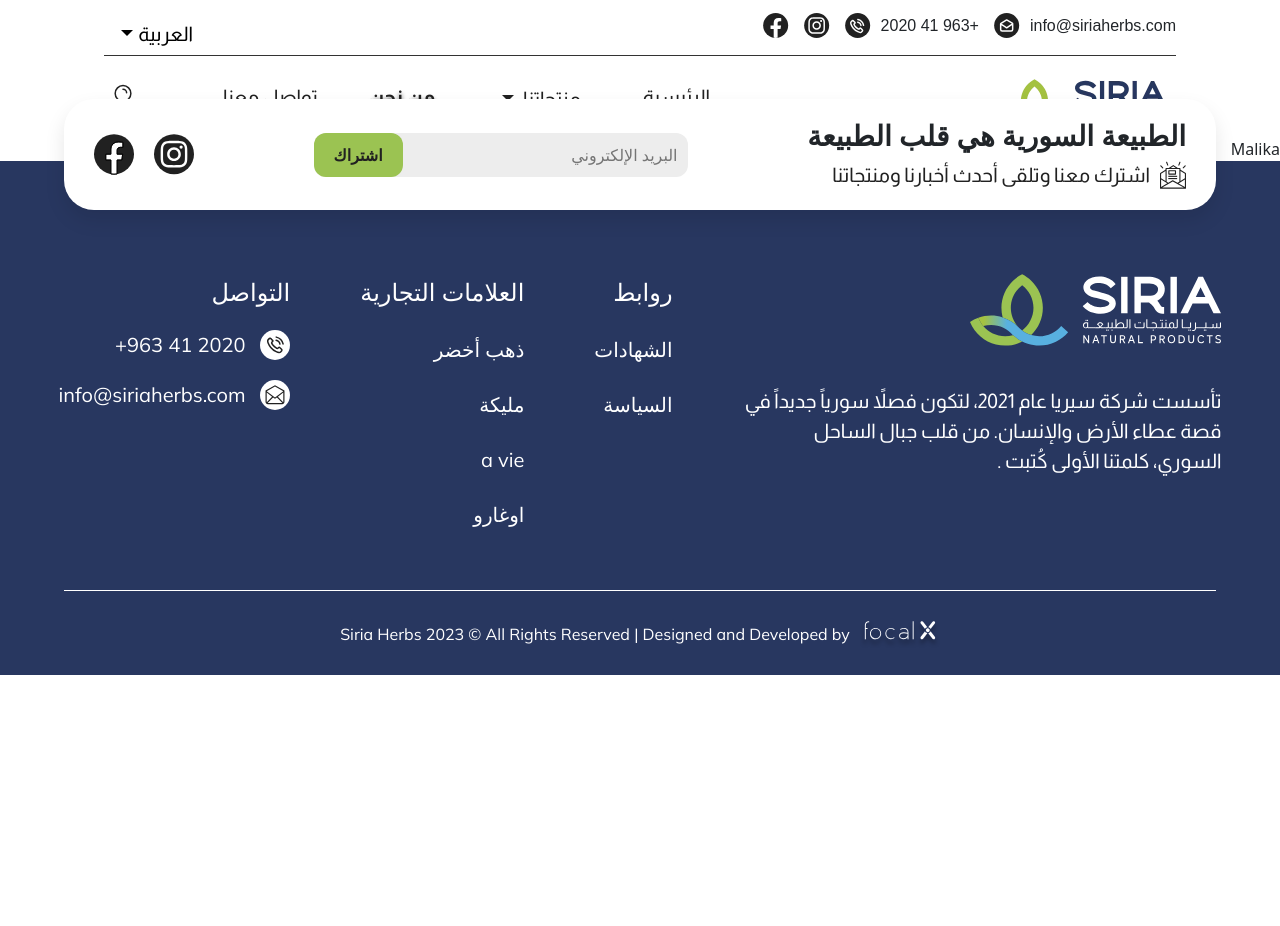
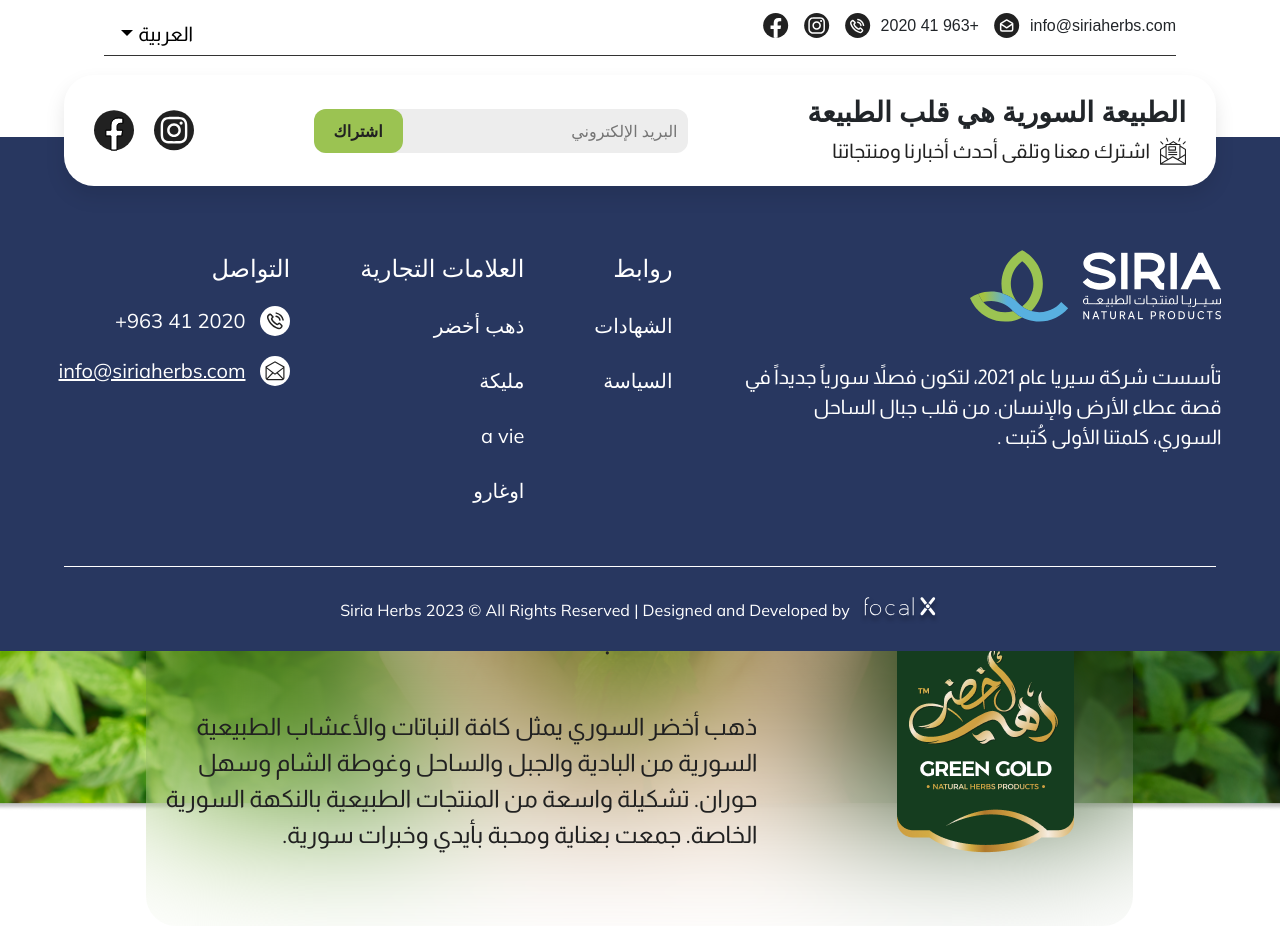
Before and after one commit to HindAljendy/Siria_Herbs_Website, a React (Vite) app: page /products/malika in a window 1280 px wide. Before the commit the page ends 800 px from the top, so only its background shows below. Built offline with nearby package versions, Linux system fonts and the light colour scheme; a web font is replaced by a local one.

Commit message:
hero product

```diff
--- /dev/null
+++ b/src/componnents/Product_Hero/Hero.css
@@ -0,0 +1,49 @@
+.MA_hero{
+    width: 100%;
+    height: 674px;
+    position: absolute;
+    direction: rtl;
+    background-size: cover;
+    background-position: center;
+    background-repeat: no-repeat;
+    padding: 3.7rem;
+
+}
+.MA_hero .box{
+    width: 85%;
+    margin: 0 auto;
+    backdrop-filter: blur(76px);
+    border-radius: 30px;
+    height: 365px;
+    display: flex;
+    flex-direction: row;
+    gap: 5rem;
+    position: relative;
+    transform: translateY(100%);
+}
+.MA_hero .box .image{
+    width: 30%;
+    display: flex;
+    flex-direction: column;
+    justify-content: center;
+    align-items: center;
+}
+.MA_hero .box .text{
+    width: 60%;
+    display: flex;
+    flex-direction: column;
+    justify-content: center;
+    align-items: start;
+    gap: 2.8rem;
+}
+.MA_hero .box .text h2{
+    font-weight: var( --normal-weight);
+    font-family: var(--almarai-family);
+    color: var( --dark-black );
+}
+.MA_hero .box .text p{
+    font-size: 1.5rem;
+    font-weight: var( --normal-weight);
+    font-family: var(--almarai-family);
+    color: var( --dark-black );
+}
--- /dev/null
+++ b/src/componnents/Product_Hero/Hero.tsx
@@ -0,0 +1,23 @@
+import './Hero.css'
+import img1 from '../../assets/images/bunch-fresh-mint-female-hands 1.png'
+import img2 from '../../assets/images/Group.png'
+import React from 'react'
+export const Hero = () => {
+  return (
+    <div className='MA_hero' style={{ backgroundImage: `url(${img1})` }}>
+        <div className='box'>
+            <div className='image'>
+                <img src={img2} alt="" />
+            </div>
+            <div className='text'>
+                <h2>صحتك دهَب</h2>
+                <p>
+                ذهب أخضر السوري يمثل  كافة النباتات والأعشاب الطبيعية السورية من البادية والجبل والساحل وغوطة الشام وسهل حوران.
+                تشكيلة واسعة من المنتجات الطبيعية بالنكهة السورية الخاصة.
+                جمعت بعناية ومحبة بأيدي وخبرات سورية.
+                </p>
+            </div>
+        </div>
+    </div>
+  )
+}
--- a/src/pages/Home/Home.tsx
+++ b/src/pages/Home/Home.tsx
@@ -13,7 +13,7 @@ const Home = () => {
       <Product_Section />
       <Store />
       <Evaluations/>
-      <Iso />
+      {/* <Iso /> */}
       <PrivacyPolicy />
       <Quote/>
 
--- a/src/pages/Malika/Malika.tsx
+++ b/src/pages/Malika/Malika.tsx
@@ -1,8 +1,11 @@
 import React from 'react'
+import { Hero } from '../../componnents/Product_Hero/Hero'
 
 const Malika = () => {
   return (
-    <div>Malika</div>
+    <div>
+      <Hero />
+    </div>
   )
 }
 
```
Also changed, not shown: src/assets/images/Group.png (added), src/assets/images/bunch-fresh-mint-female-hands 1.png (added).
